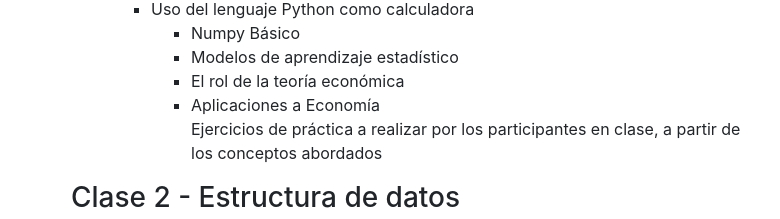
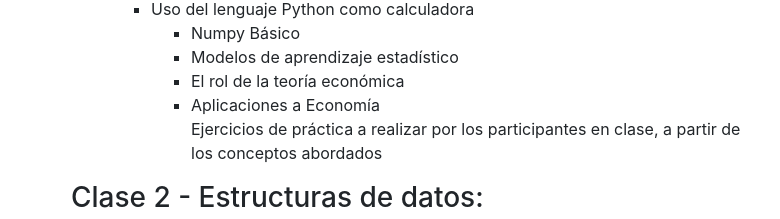
Before and after one commit to edsilvaf/Curso-Python-Analisis-de-datos, a website with bundled scripts: page index.html in a window 1280 px wide. Shown: the part 747-966 px from the top of the page, without its empty margins (244-1024 px from the left). Built offline with nearby package versions, Linux system fonts and the light colour scheme.

Commit message:
Update index.html

```diff
--- a/index.html
+++ b/index.html
@@ -80,11 +80,11 @@
           </ul>
           </div>
              <div id="clase-2---estructura-de-datos" class="section level3">
-      <h3>Clase 2 - Estructura de datos</h3>
+      <h3>Clase 2 - Estructuras de datos:</h3>
 <ul>
-      <li>Concepto de bases de datos y estructuras de datos. </li>
+          <li>Concepto de bases de datos y estructuras de datos. </li>
 <ul>
-      <li>Estructura de datos del lenguaje Python (Lista, Tuplas, DataFrames). </li>
+            <li>Estructura de datos del lenguaje Python (Lista, Tuplas, DataFrames). </li>
 </ul></li>
 <li>Ejemplo práctico: Armado de Estrucuturas de datos para un caso aplicado a Economía.
   </ul>
```
